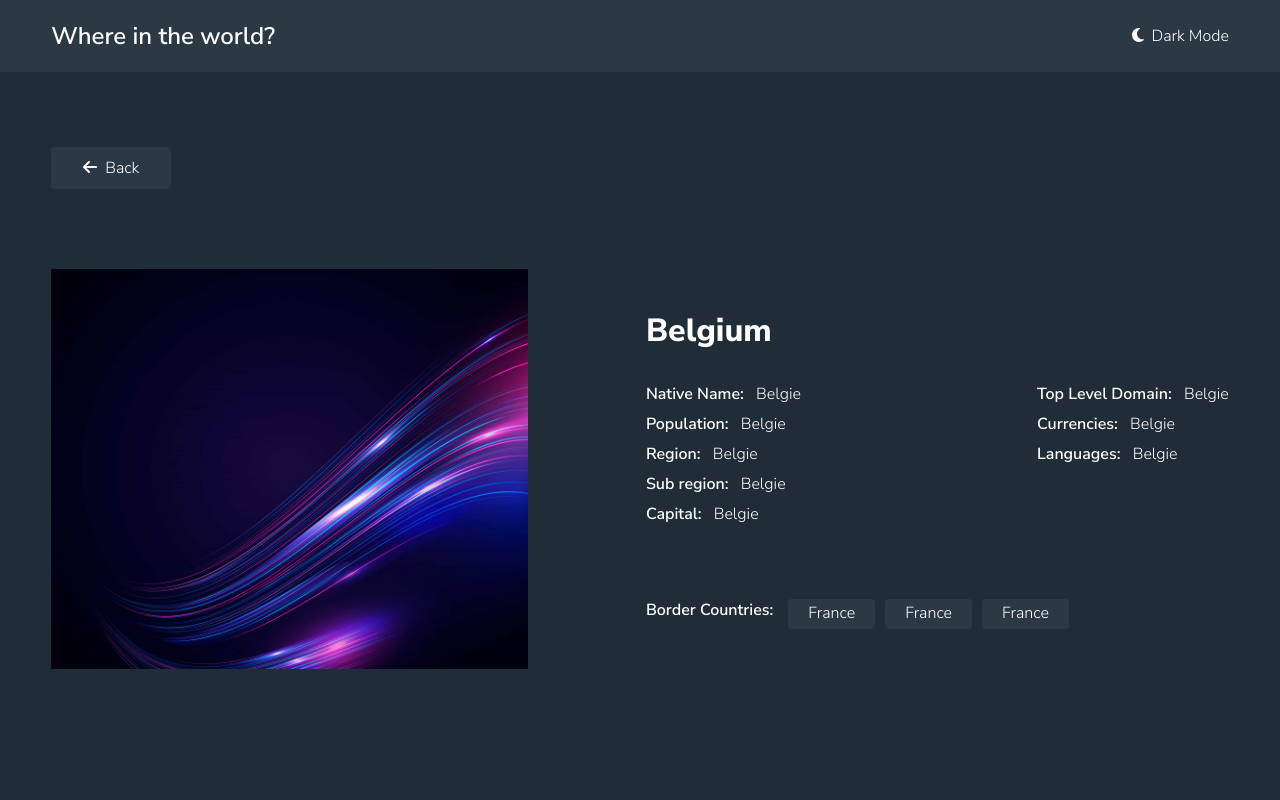
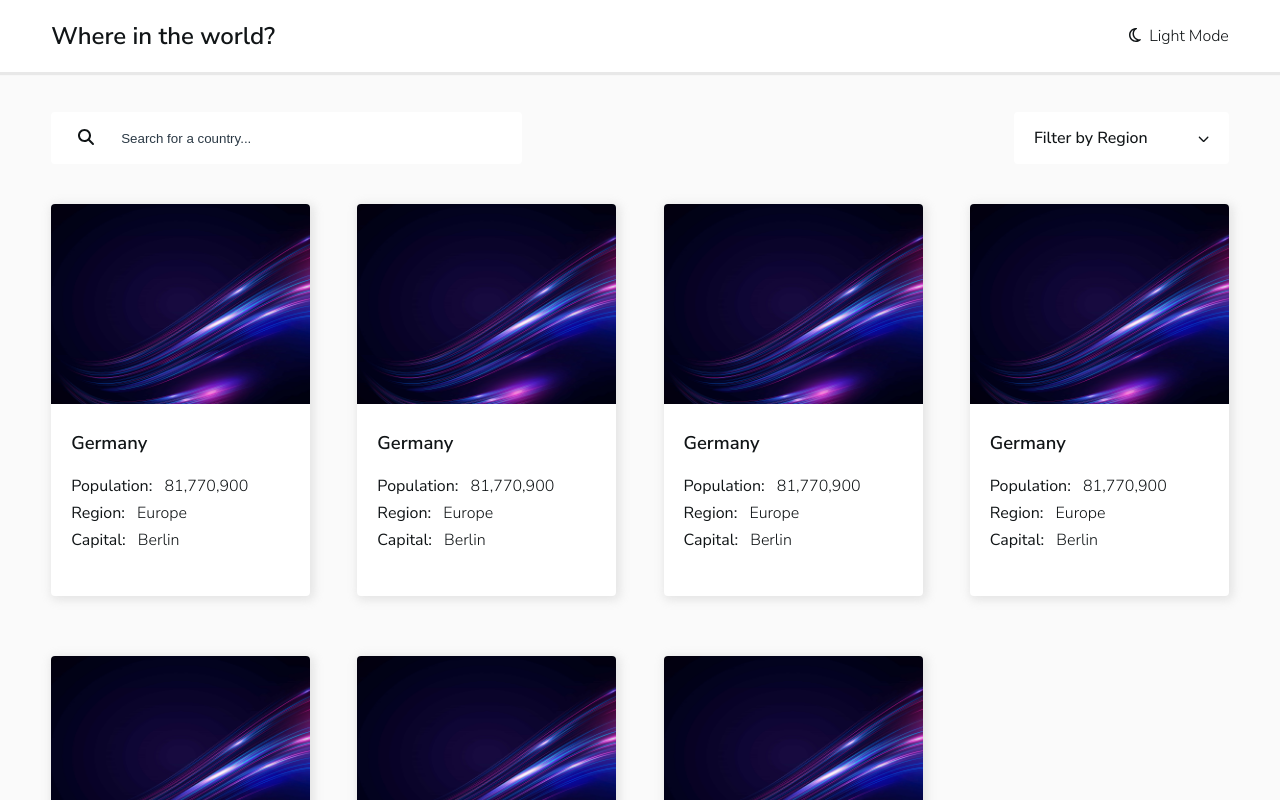
Before and after one commit to ihemebiriegondu/restcountryapi-challenge, a React (Create React App) app: page / in a window 1280 px wide. Shown: the top 800 px of the page. Built offline with nearby package versions, Linux system fonts and the light colour scheme.

Commit message:
added the mode change functionality based on the device setting

```diff
--- a/src/App.js
+++ b/src/App.js
@@ -3,7 +3,7 @@ import DisplayContainer from "./components/displayContainer";
 import Header from "./components/header";
 import QueryDiv from "./components/queryDiv";
 
-let showDetails = true;
+let showDetails = false;
 
 function App() {
   return (
--- a/src/components/filter.js
+++ b/src/components/filter.js
@@ -3,9 +3,14 @@ import { FontAwesomeIcon } from "@fortawesome/react-fontawesome";
 import { faChevronDown } from "@fortawesome/free-solid-svg-icons/faChevronDown";
 
 export default function Filter() {
+  const toggleFilterOptions = () => {
+    let filterOptions = document.getElementById("filterOptions");
+    filterOptions.classList.toggle("show");
+  };
+
   return (
     <div id="filterDiv">
-      <div id="filterBtn">
+      <div id="filterBtn" onClick={toggleFilterOptions}>
         <div>
           <p>Filter by Region</p>
           <FontAwesomeIcon icon={faChevronDown} id="downIcon" />
--- a/src/components/header.js
+++ b/src/components/header.js
@@ -1,15 +1,18 @@
 import React from "react";
 import "../componentsStyles/header.css";
 import { FontAwesomeIcon } from "@fortawesome/react-fontawesome";
-import { faMoon } from "@fortawesome/free-solid-svg-icons";
+import { faMoon as fasMoon } from "@fortawesome/free-solid-svg-icons";
+import { faMoon as farMoon } from "@fortawesome/free-regular-svg-icons";
 
 export default function Header() {
   return (
     <header>
       <h2>Where in the world?</h2>
       <p>
-        <FontAwesomeIcon icon={faMoon} />
-        <span>Dark Mode</span>
+        <FontAwesomeIcon icon={fasMoon} id="moonDark" />
+        <FontAwesomeIcon icon={farMoon} id="moonLight" />
+        <span id="darkMode">Dark Mode</span>
+        <span id="lightMode">Light Mode</span>
       </p>
     </header>
   );
--- a/src/componentsStyles/detailsPages.css
+++ b/src/componentsStyles/detailsPages.css
@@ -3,10 +3,17 @@
 }
 
 #detailsPage #backBtn {
-  background-color: hsl(209, 23%, 22%);
+  background-color: white;
   display: inline-block;
   padding: 10px 32px;
   border-radius: 4px;
+  box-shadow: 0.5px 0.5px 4px 1px rgba(180, 180, 180, 0.459);
+  transition: box-shadow 0.5s ease-in;
+}
+
+#detailsPage #backBtn:hover {
+  box-shadow: 0.5px 0.5px 4px 2px rgba(180, 180, 180, 0.459);
+  cursor: pointer;
 }
 
 #detailsPage #backbtn span {
@@ -70,9 +77,26 @@
 }
 
 #detailsPage article #borderCountries span {
-  background-color: hsl(209, 23%, 22%);
+  background-color: white;
   padding: 3px 20px;
   border-radius: 4px;
+  box-shadow: 1px 1px 4px 2px rgba(180, 180, 180, 0.4);
+}
+
+@media (prefers-color-scheme: dark) {
+  #detailsPage #backBtn {
+    background-color: hsl(209, 23%, 22%);
+    box-shadow: 0.5px 0.5px 4px 1px rgba(43, 42, 42, 0.459);
+  }
+
+  #detailsPage #backBtn:hover {
+    box-shadow: 0.5px 0.5px 4px 2px rgba(41, 41, 41, 0.459);
+  }
+
+  #detailsPage article #borderCountries span {
+    background-color: hsl(209, 23%, 22%);
+    box-shadow: 1px 1px 4px 2px rgba(43, 42, 42, 0.4);
+  }
 }
 
 @media (max-width: 1200px) {
--- a/src/componentsStyles/displayCards.css
+++ b/src/componentsStyles/displayCards.css
@@ -8,7 +8,8 @@
 #displayContainer article {
   overflow: hidden;
   border-radius: 4px;
-  background-color: hsl(209, 23%, 22%);
+  background-color: white;
+  box-shadow: 2px 2px 10px 2px rgba(180, 180, 180, 0.301);
   width: 100%;
 }
 
@@ -37,6 +38,13 @@
   font-weight: 300;
 }
 
+@media (prefers-color-scheme: dark) {
+  #displayContainer article {
+    background-color: hsl(209, 23%, 22%);
+    box-shadow: 2px 2px 10px 2px rgba(26, 25, 25, 0.171);
+  }
+}
+
 @media (max-width: 1200px) {
   #displayContainer {
     grid-template-columns: repeat(3, 1fr);
--- a/src/componentsStyles/header.css
+++ b/src/componentsStyles/header.css
@@ -1,9 +1,18 @@
 header {
-  background-color: hsl(209, 23%, 22%);
+  background-color: white;
   padding: 20px 4%;
   display: flex;
   justify-content: space-between;
   align-items: center;
+  box-shadow: 0 1px 1px 2px rgba(158, 158, 158, 0.2);
+}
+
+#moonLight, #lightMode {
+  display: inline-block;
+}
+
+#moonDark, #darkMode {
+  display: none;
 }
 
 h2 {
@@ -16,13 +25,28 @@ p {
 }
 
 p span {
-    margin-left: 8px;
+  margin-left: 8px;
+}
+
+@media (prefers-color-scheme: dark) {
+  header {
+    background-color: hsl(209, 23%, 22%);
+    box-shadow: 0 1px 1px 2px rgba(17, 17, 17, 0.2);
+  }
+
+  #moonDark, #darkMode {
+    display: inline-block;
+  }
+
+  #moonLight, #lightMode {
+    display: none;
+  }
 }
 
 @media (max-width: 992px) {
-    header{
-        padding: 20px 4%;
-    }
+  header {
+    padding: 20px 4%;
+  }
   h2 {
     font-size: 1.2rem;
   }
--- a/src/componentsStyles/querydiv.css
+++ b/src/componentsStyles/querydiv.css
@@ -9,7 +9,7 @@
 #searchDiv {
   display: flex;
   align-items: center;
-  background-color: hsl(209, 23%, 22%);
+  background-color: white;
   border-radius: 4px;
   width: 40%;
   overflow: hidden;
@@ -29,7 +29,7 @@ input {
 }
 
 input::placeholder {
-  color: inherit;
+  color: hsl(209, 23%, 22%);
 }
 
 /*for the filter part*/
@@ -39,14 +39,18 @@ input::placeholder {
 }
 
 #filterBtn {
-  background-color: hsl(209, 23%, 22%);
+  background-color: white;
   padding: 15px 20px;
   border-radius: 4px;
   font-weight: 500;
 }
 
+#filterBtn:hover {
+  cursor: pointer;
+}
+
 #filterBtn p {
-    display: inline-block;
+  display: inline-block;
 }
 
 #filterBtn #downIcon {
@@ -57,16 +61,47 @@ input::placeholder {
 #filterOptions {
   position: absolute;
   top: 58px;
-  background-color: hsl(209, 23%, 22%);
+  background-color: white;
   border-radius: 4px;
   padding: 15px 0;
   width: 100%;
+  display: none;
+  gap: 6px;
+}
+
+#filterOptions.show {
   display: grid;
-  gap: 6px;
 }
 
 .filterOption {
   padding: 0 20px;
+  transition: background 0.6s;
+}
+
+.filterOption:hover {
+  background: hsla(208, 23%, 22%, 0.2);
+  cursor: pointer;
+}
+
+@media (prefers-color-scheme: dark) {
+  #searchDiv {
+    background-color: hsl(209, 23%, 22%);
+  }
+  input::placeholder {
+    color: inherit;
+  }
+
+  #filterBtn {
+    background-color: hsl(209, 23%, 22%);
+  }
+
+  #filterOptions {
+    background-color: hsl(209, 23%, 22%);
+  }
+
+  .filterOption:hover {
+    background: rgba(255, 255, 255, 0.3);
+  }
 }
 
 @media (max-width: 992px) {
--- a/src/index.css
+++ b/src/index.css
@@ -7,8 +7,8 @@ body {
   font-size: 1rem;
   -webkit-font-smoothing: antialiased;
   -moz-osx-font-smoothing: grayscale;
-  color: white;
-  background-color: hsl(207, 26%, 17%);
+  color: hsl(200, 15%, 8%);
+  background-color: hsl(0, 0%, 98%);
 }
 
 main {
@@ -17,6 +17,13 @@ main {
 
 p, h1, h2, h6 {
   margin: 0;
+}
+
+@media (prefers-color-scheme: dark) {
+  body {
+    color: white;
+    background-color: hsl(207, 26%, 17%);
+  }
 }
 
 @media (max-width: 992px) {
```
